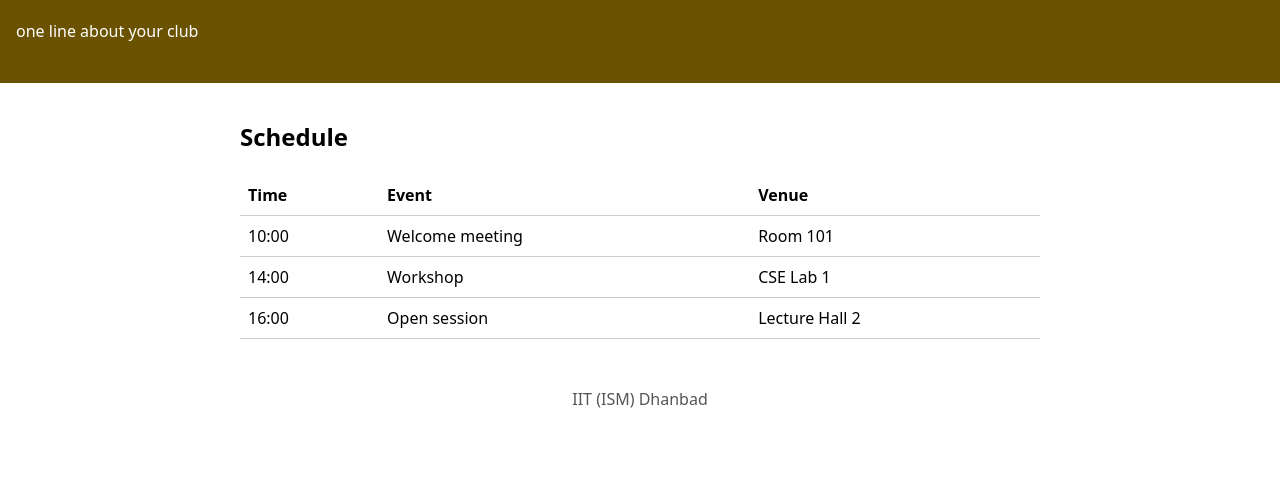
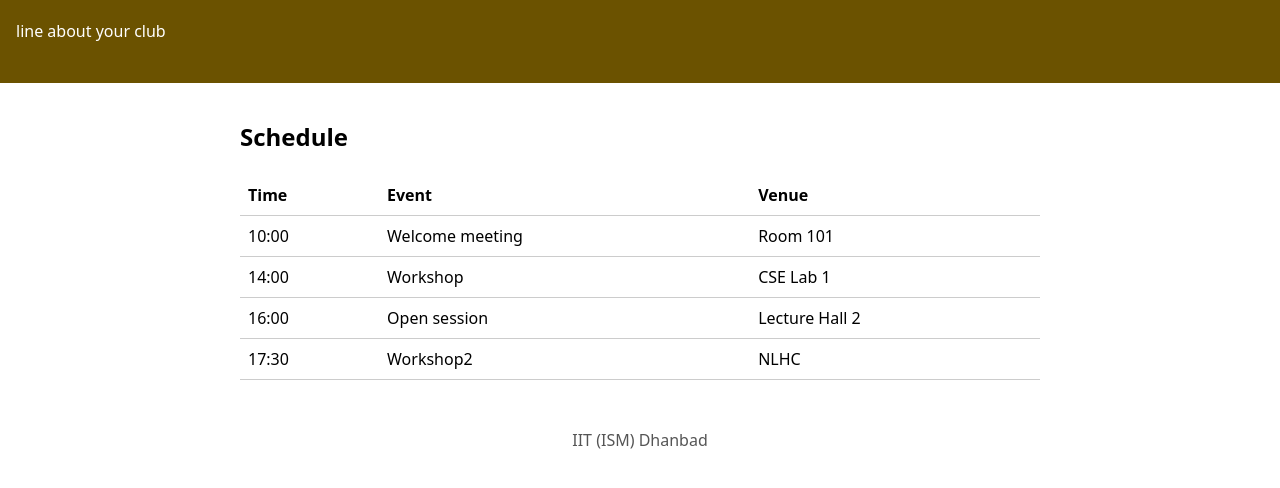
Before and after one commit to cherukuri-kiran/club-page, a plain HTML site: page index.html in a window 1280 px wide. Shown: the part 96-584 px from the top of the page. Drawn offline with Linux system fonts and the light colour scheme.

Commit message:
Changed tagline

```diff
--- a/index.html
+++ b/index.html
@@ -9,7 +9,7 @@
 <body>
   <header class="site-header">
     <h1>Nature Club</h1>
-    <p class="tagline">one line about your club</p>
+    <p class="tagline"> line about your club</p>
   </header>
 
   <main>
@@ -23,6 +23,7 @@
           <tr><td>10:00</td><td>Welcome meeting</td><td>Room 101</td></tr>
           <tr><td>14:00</td><td>Workshop</td><td>CSE Lab 1</td></tr>
           <tr><td>16:00</td><td>Open session</td><td>Lecture Hall 2</td></tr>
+	  <tr><td>17:30</td><td>Workshop2</td><td>NLHC</td></tr>
         </tbody>
       </table>
     </section>
```
